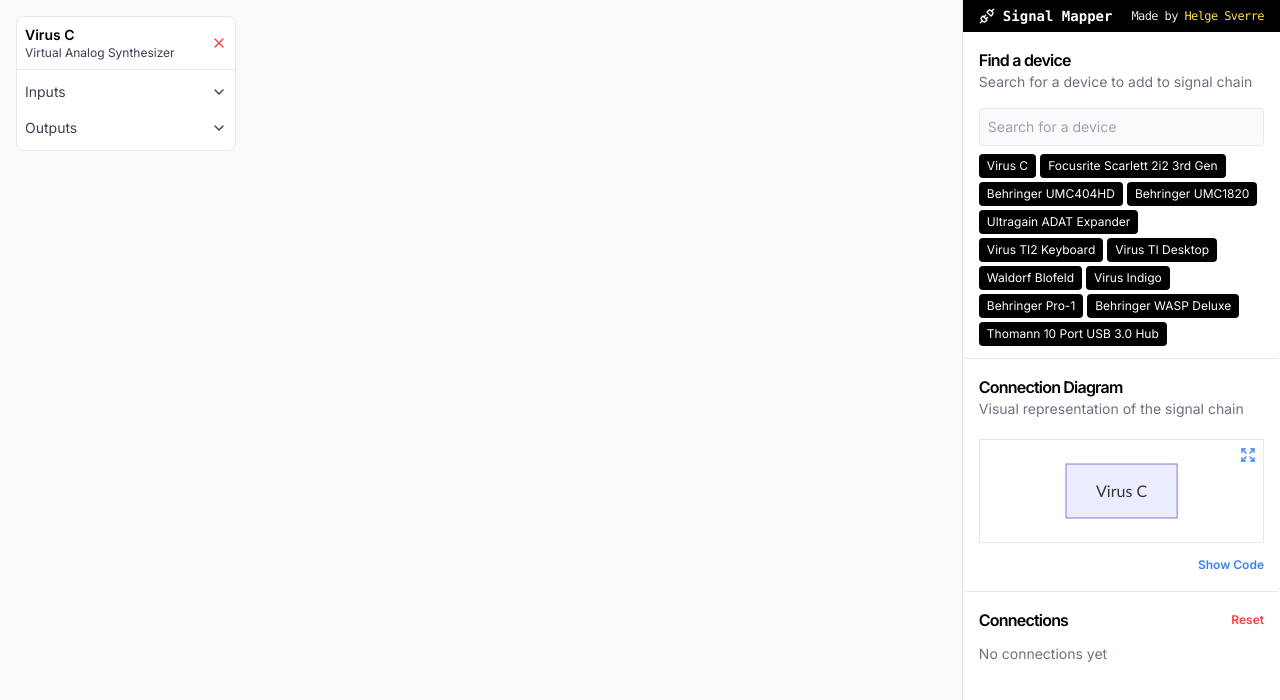
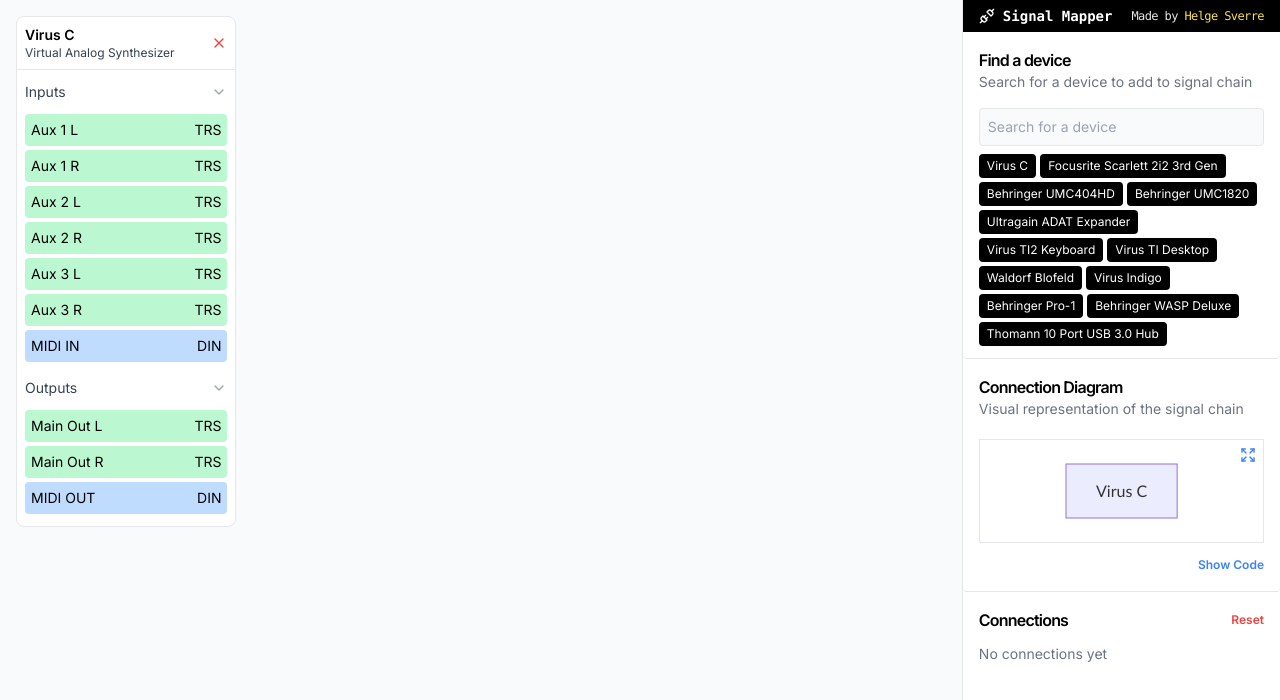
Before and after one commit to HelgeSverre/signalmapper, a Svelte app: page / in a window 1280 px wide. Both pictures are taken after a click on the button "Virus C". Shown: the top 700 px of the page. Built offline with nearby package versions, Linux system fonts and the light colour scheme; a web font is replaced by a local one.

Commit message:
fix toggle flipped

```diff
--- a/src/App.svelte
+++ b/src/App.svelte
@@ -262,7 +262,7 @@
                   on:click={() => toggleInputsCollapsed(device.id)}
                 >
                   <h4 class=" inline-block text-sm font-medium text-gray-700">Inputs</h4>
-                  <span>
+                  <span class="text-gray-400">
                     {#if device.inputsCollapsed}
                       <ChevronRight size={16} />
                     {:else}
@@ -271,7 +271,7 @@
                   </span>
                 </button>
 
-                {#if device.inputsCollapsed}
+                {#if !device.inputsCollapsed}
                   {#each device.inputs as port}
                     <button
                       type="button"
@@ -318,7 +318,7 @@
                   on:click={() => toggleOutputsCollapsed(device.id)}
                 >
                   <h4 class=" inline-block text-sm font-medium text-gray-700">Outputs</h4>
-                  <span>
+                  <span class="text-gray-400">
                     {#if device.outputsCollapsed}
                       <ChevronRight size={16} />
                     {:else}
@@ -327,7 +327,7 @@
                   </span>
                 </button>
 
-                {#if device.outputsCollapsed}
+                {#if !device.outputsCollapsed}
                   {#each device.outputs as port}
                     <button
                       type="button"
```
